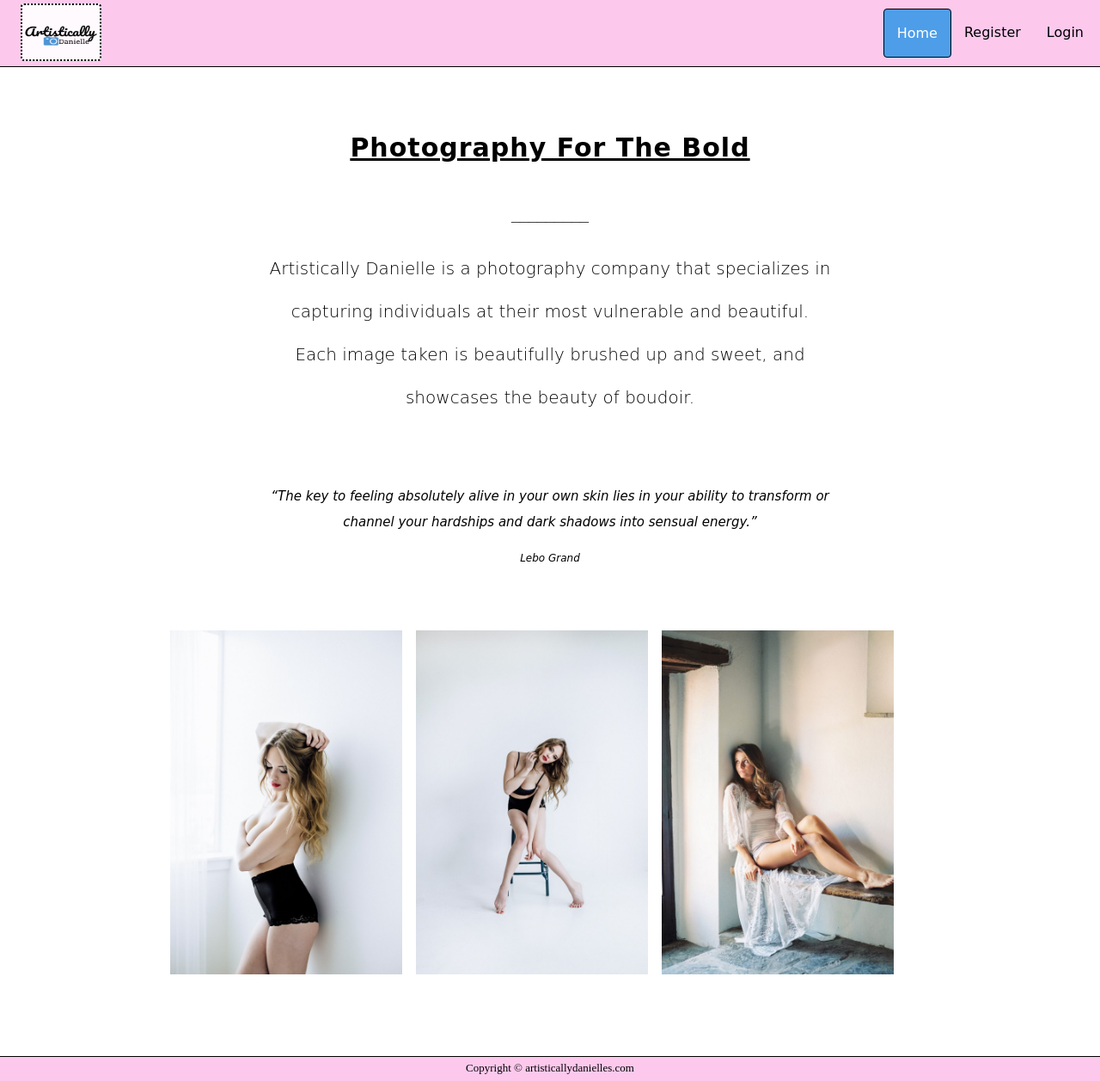
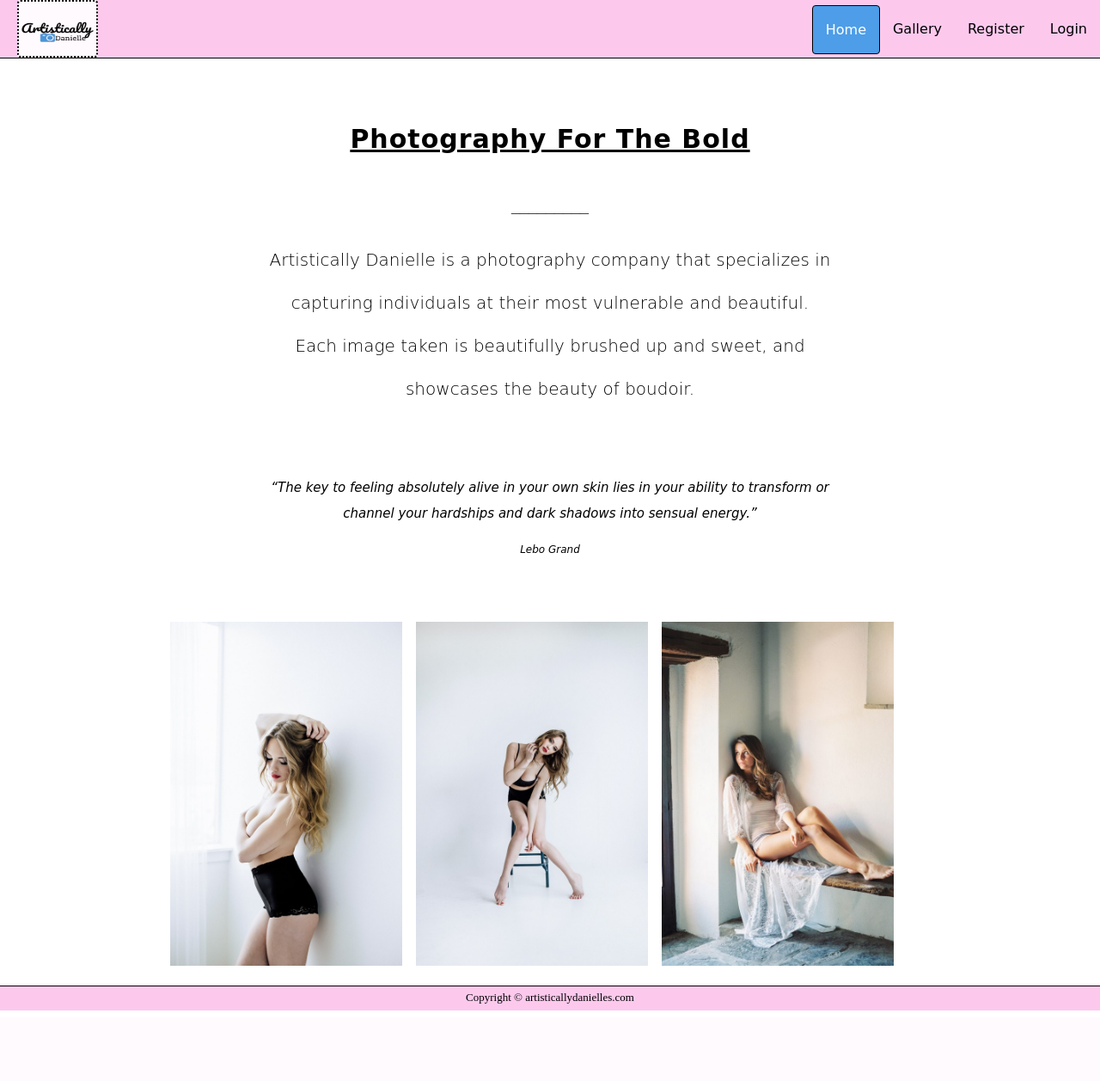
Before and after one commit to dhyxy/cpsc_471_project, a Flask app: page / in a window 1280 px wide. Shown: the whole page at 86% size. After the commit the page ends 1175 px from the top, so only its background shows below. Run offline with Flask 2, Linux system fonts and the light colour scheme.

Commit message:
some fixes

```diff
--- a/server/app.py
+++ b/server/app.py
@@ -8,17 +8,24 @@ from flask import Blueprint, flash, g, redirect, render_template, request, sessi
 EMAIL_SESSION_KEY = 'user_email'
 
 core = Blueprint('core', __name__)
+user_type="none"
 
 @core.route('/')
 def home():
     photographers = db.User.list_photographers()
     is_photographer = False
     appointments = [];
+    global user_type
     if 'user' in g:
         user: db.User = g.get('user')
-        is_photographer = user and user.type is db.UserType.PHOTOGRAPHER
+        if user and user.type is db.UserType.PHOTOGRAPHER:
+            user_type="photographer"
+            is_photographer=True
+        if user and user.type is db.UserType.CLIENT:
+            user_type = "client"
+        print(user_type)
         appointments = fetch_appointments(user.email, is_photographer)
-    return render_template('home.html.jinja', photographers=photographers, is_photographer=is_photographer, appointments = appointments)
+    return render_template('home.html.jinja', photographers=photographers, user_type=user_type, appointments = appointments)
 
 @core.route('/register', methods=('GET', 'POST'))
 def register():
@@ -85,13 +92,17 @@ def login():
 @core.route('/logout')
 def logout():
     session.clear()
+    global user_type
+
     return redirect(url_for('.home'))
 
-@core.route('/photographers/<email>')
-def photographer(email: str):
+@core.route('/photographers')
+def photographer():
+    email="photo@email.com"
     photographer_ = db.User.read(email)
     albums = db.Album.read(email)
-    return render_template('photographer.html.jinja', photographer=photographer_, albums=albums)
+    print(user_type)
+    return render_template('photographer.html.jinja',user_type=user_type, photographer=photographer_, albums=albums)
 
 @login_required
 @core.route('/profile', methods=('GET', 'POST'))
@@ -110,11 +121,12 @@ def profile():
         db.PhotographerAvailableTime.create(start, end, user.email)
         return redirect(url_for('.profile')) # reload page after post
 
-    return render_template('profile.html.jinja', user=user, available_times=available_times)
+    return render_template('profile.html.jinja', user=user, user_type=user_type, available_times=available_times)
 
 @login_required
-@core.route('/book/<photographer_email>', methods=('GET', 'POST'))
-def book(photographer_email: str):
+@core.route('/book', methods=('GET', 'POST'))
+def book():
+    photographer_email="photo@email.com"
     user: db.User = g.user
     if not user or user.type is not db.UserType.CLIENT:
         flash("You must be a logged in client to book with this photographer")
@@ -131,7 +143,7 @@ def book(photographer_email: str):
     packages = db.Package.read_all(photographer.email)
     packages.sort(key=lambda package: package.pricing)
 
-    return render_template('book.html.jinja', photographer=photographer, available_times=available_times, packages=packages)
+    return render_template('book.html.jinja', user_type=user_type, photographer=photographer, available_times=available_times, packages=packages)
 
 @login_required
 @core.route('/invoice/<int:appointment_id>')
@@ -142,7 +154,7 @@ def invoice(appointment_id: int):
     photographer = db.User.read(appointment.photographer_email)
 
     invoice = db.Invoice.create(datetime.datetime.now(), package.pricing, package.items, appointment.id)
-    return render_template('invoice.html.jinja', invoice=invoice, time=time, photographer=photographer)
+    return render_template('invoice.html.jinja', user_type=user_type, invoice=invoice, time=time, photographer=photographer)
 
 # TODO: this should be a `DELETE` method, written as POST to save time for project
 @core.route("/available-time/delete/<int:id>", methods=('POST',))
--- a/server/static/main.css
+++ b/server/static/main.css
@@ -11,7 +11,6 @@ body {
 .header {
   overflow: hidden;
   background-color: rgba(250, 165, 225, 0.6);
-  padding: 4px 4px;
   border-bottom: 1px solid black;
   font-family: "Pacifico", cursive;
   font-size: 10px;
@@ -27,6 +26,25 @@ body {
   font-size: 16px;
   line-height: 25px;
   border-radius: 4px;
+  margin-top: 6px;
+}
+
+/* Style the header links */
+.header img {
+  float: left;
+}
+
+/* Style the header text */
+.header h1 {
+  float: left;
+  color: black;
+  text-align: center;
+  padding: 15px;
+  text-decoration: wavy;
+  font-size: 25px;
+  line-height: 25px;
+  border-radius: 4px;
+  margin-left: 15px;
   margin-top: 6px;
 }
 
@@ -69,12 +87,18 @@ body {
   text-align: center;
   background-color: rgba(250, 165, 225, 0.6);
 }
+
+.allButFooter {
+  min-height: calc(100vh - 40px);
+}
+
 .foot {
   display: flex;
   flex-direction: column;
   justify-content: flex-start;
 }
 footer {
+  min-height:50px;
   overflow: hidden;
 }
 
--- a/server/templates/base.html.jinja
+++ b/server/templates/base.html.jinja
@@ -11,15 +11,20 @@
     <title>{% block title %} {% endblock %}</title>
 </head>
 <body>
+    <div class="allButFooter">
         <div class="header">
                 <img src="{{ url_for('static', filename='danilogo.png') }}" class="log" />
                 <div class="header-right">
                     <a class="inactive {{'active' if active_page == 'home'}}" href="{{url_for('core.home')}}">Home</a>
+                    <a class="inactive {{'active' if active_page == 'photographer'}}" href="{{ url_for('core.photographer') }}">Gallery</a>
                     {% if session.get(EMAIL_SESSION_KEY) %}
-                    <a class="inactive {{'active' if active_page == 'logout'}}" href="{{ url_for('core.logout') }}">Logout</a>
-                {% if is_photographer %}
+                    {% if user_type=="photographer" %}
                         <a class="inactive {{'active' if active_page == 'profile'}}" href="{{ url_for('core.profile') }}">Profile</a>
                     {% endif %}
+                    {% if user_type=="client" %}
+                        <a class="inactive {{'active' if active_page == 'book'}}" href="{{ url_for('core.book') }}">Book</a>
+                    {% endif %}
+                        <a class="inactive {{'active' if active_page == 'logout'}}" href="{{ url_for('core.logout') }}">Logout</a>
                     {% else %}
                         <a class="inactive {{'active' if active_page == 'register'}}" href="{{ url_for('core.register') }}">Register</a>
                         <a class="inactive {{'active' if active_page == 'login'}}" href="{{ url_for('core.login') }}">Login</a>
@@ -29,6 +34,7 @@
         <div class="content">
             {% block content %}{% endblock %}
         </div>
+    </div>
     <div class = "foot">
         <footer>
             <p class="text-center">Copyright &copy; artisticallydanielles.com</p>
--- a/server/templates/home.html.jinja
+++ b/server/templates/home.html.jinja
@@ -28,16 +28,4 @@
     <img class="homeBoudoir" src={{url_for('static', filename='boudoirExample2.jpg')}}>
     <img class="homeBoudoir" src={{url_for('static', filename='boudoirExample3.jpg')}}>
 </div>
-<br>
-<br>
-{%if not is_photographer%}
-    {% for photographer in photographers %}
-        <div style="display:block;text-align:center">
-            <a class = "apptText" href="{{ url_for('core.photographer', email=photographer['email']) }}">View Albums</a>
-        </div>
-    {%endfor%}
-{%endif%}
-
-<br>
-<br>
 {% endblock %}
--- a/server/templates/photographer.html.jinja
+++ b/server/templates/photographer.html.jinja
@@ -1,8 +1,11 @@
 {% extends "base.html.jinja" %}
 
-{% block title %}{{ photographer.name }}{% endblock %}
+
+{% block title %}Gallery{% endblock %}
 
 {% block content %}
+
+
     {{ photographer.name }}
     {{ photographer.email }}
 
```
Lines whose indentation alone changed are shown as unchanged.
